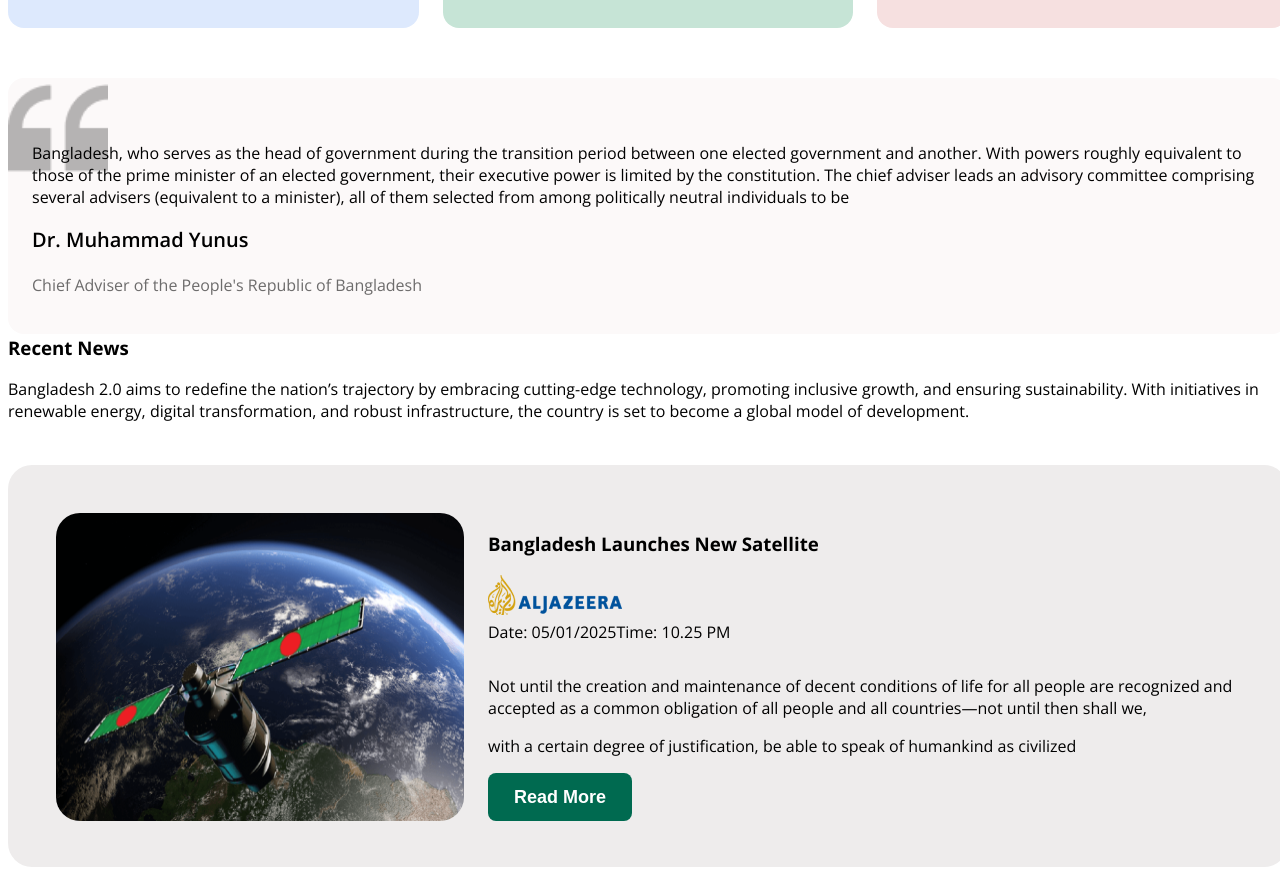
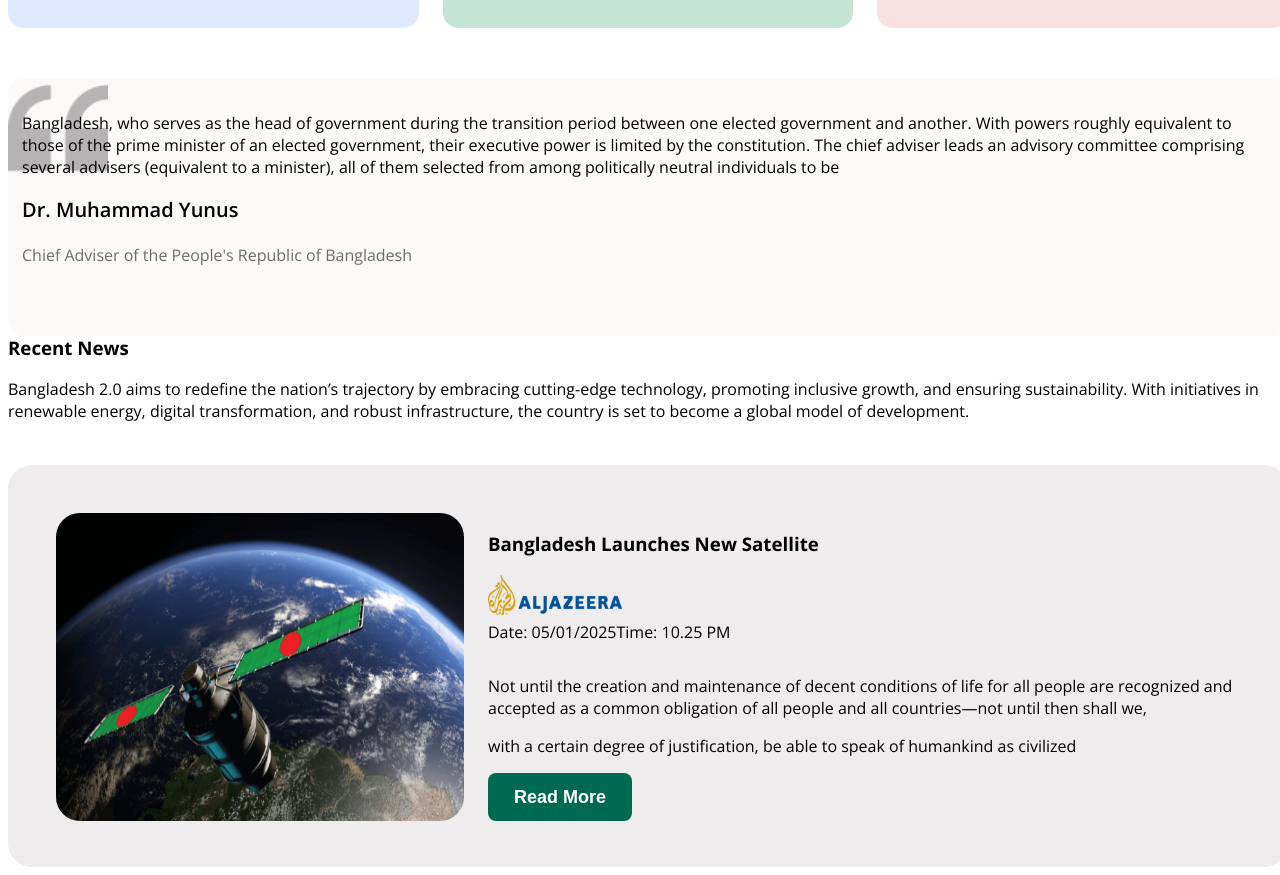
Before and after one commit to NaimuL295/Assigment-1, a plain HTML site: page index.html in a window 1280 px wide. Shown: the part 1613-2488 px from the top of the page. Drawn offline with nearby package versions, Linux system fonts and the light colour scheme.

Commit message:
last commit

```diff
--- a/style/style.css
+++ b/style/style.css
@@ -261,6 +261,8 @@ background-color: rgb(252, 249, 249);
 border-radius: 16px;
 border: none;
 }
+
+
 .title-text-name{
 font-size: 20px;
  font-weight: 600;
@@ -275,7 +277,7 @@ line-height: 24px;
 }
 
 .Lorem-desription{
-padding: 48px 24px 48px 24px;
+    padding: 18px 14px 18px 14px;
 margin: 50px auto;
 
  border: 1px solid rgba(14, 14, 14, 0.15);
```
